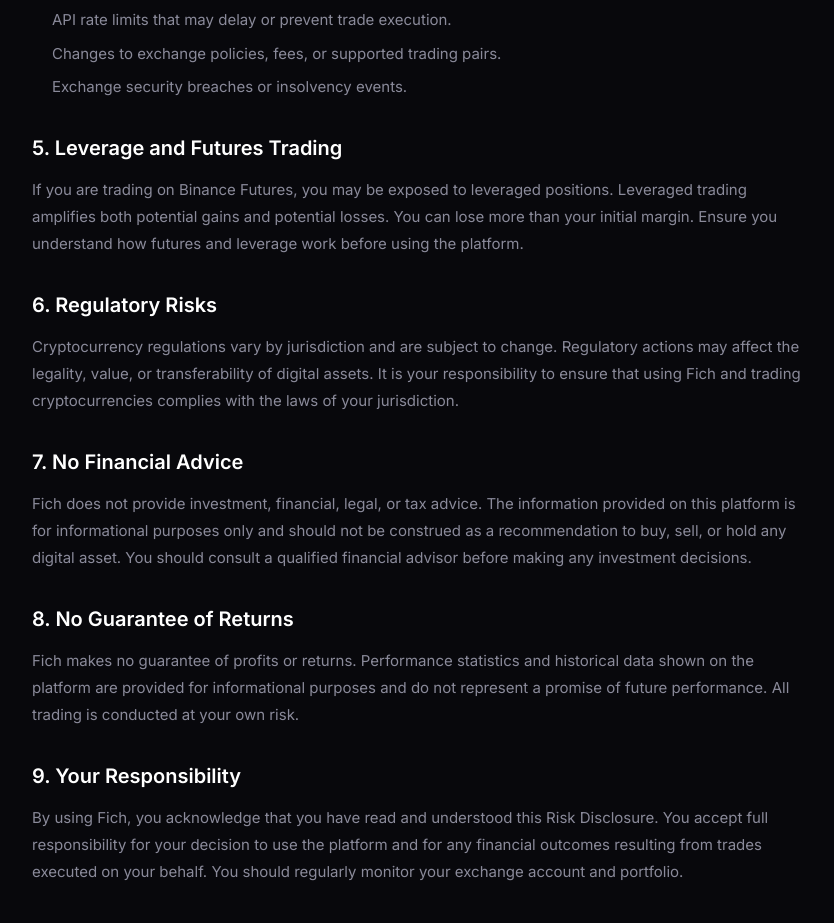
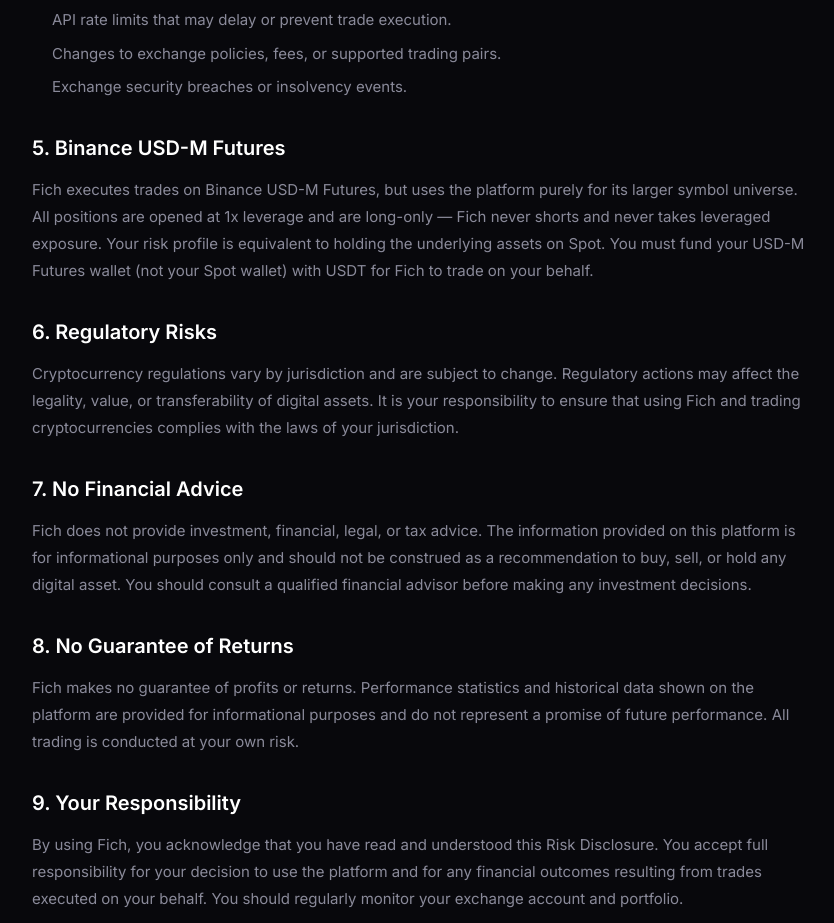
Before and after one commit to RezaRahimloo/fich-frontend, a Next.js app: page /risk-disclosure in a window 1280 px wide. Shown: the part 1160-2083 px from the top of the page, without its empty margins (218-1052 px from the left). Built offline with nearby package versions, Linux system fonts and the light colour scheme; no server answers.

Commit message:
small change

```diff
--- a/src/pages/risk-disclosure.tsx
+++ b/src/pages/risk-disclosure.tsx
@@ -118,13 +118,15 @@
               </section>
 
               <section>
-                <SectionHeading>5. Leverage and Futures Trading</SectionHeading>
+                <SectionHeading>5. Binance USD-M Futures</SectionHeading>
                 <Paragraph>
-                  If you are trading on Binance Futures, you may be exposed to
-                  leveraged positions. Leveraged trading amplifies both potential
-                  gains and potential losses. You can lose more than your initial
-                  margin. Ensure you understand how futures and leverage work
-                  before using the platform.
+                  Fich executes trades on Binance USD-M Futures, but uses the
+                  platform purely for its larger symbol universe. All positions
+                  are opened at 1x leverage and are long-only — Fich never
+                  shorts and never takes leveraged exposure. Your risk profile
+                  is equivalent to holding the underlying assets on Spot. You
+                  must fund your USD-M Futures wallet (not your Spot wallet)
+                  with USDT for Fich to trade on your behalf.
                 </Paragraph>
               </section>
 
```
Also changed, not shown: src/components/Setup/ConnectExchangeModal.tsx (+11 -1 lines).
